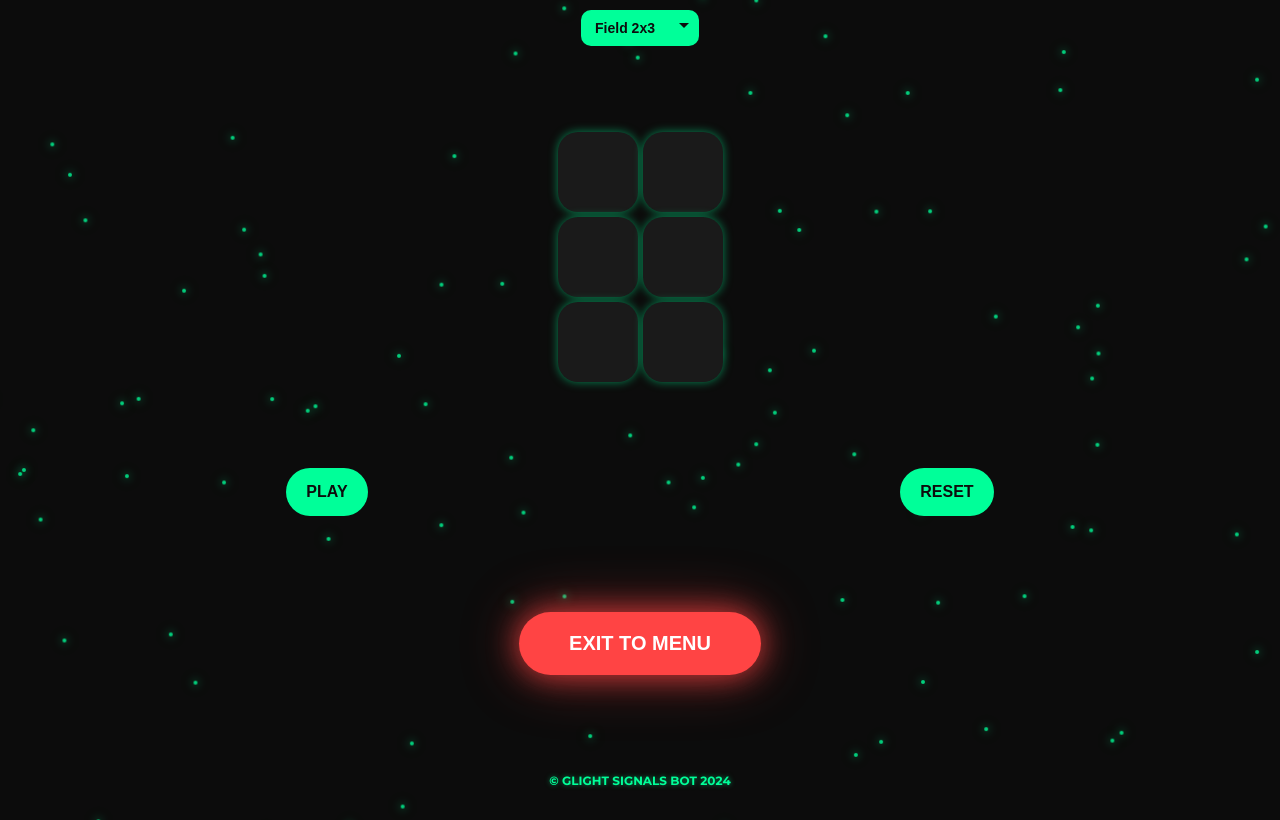
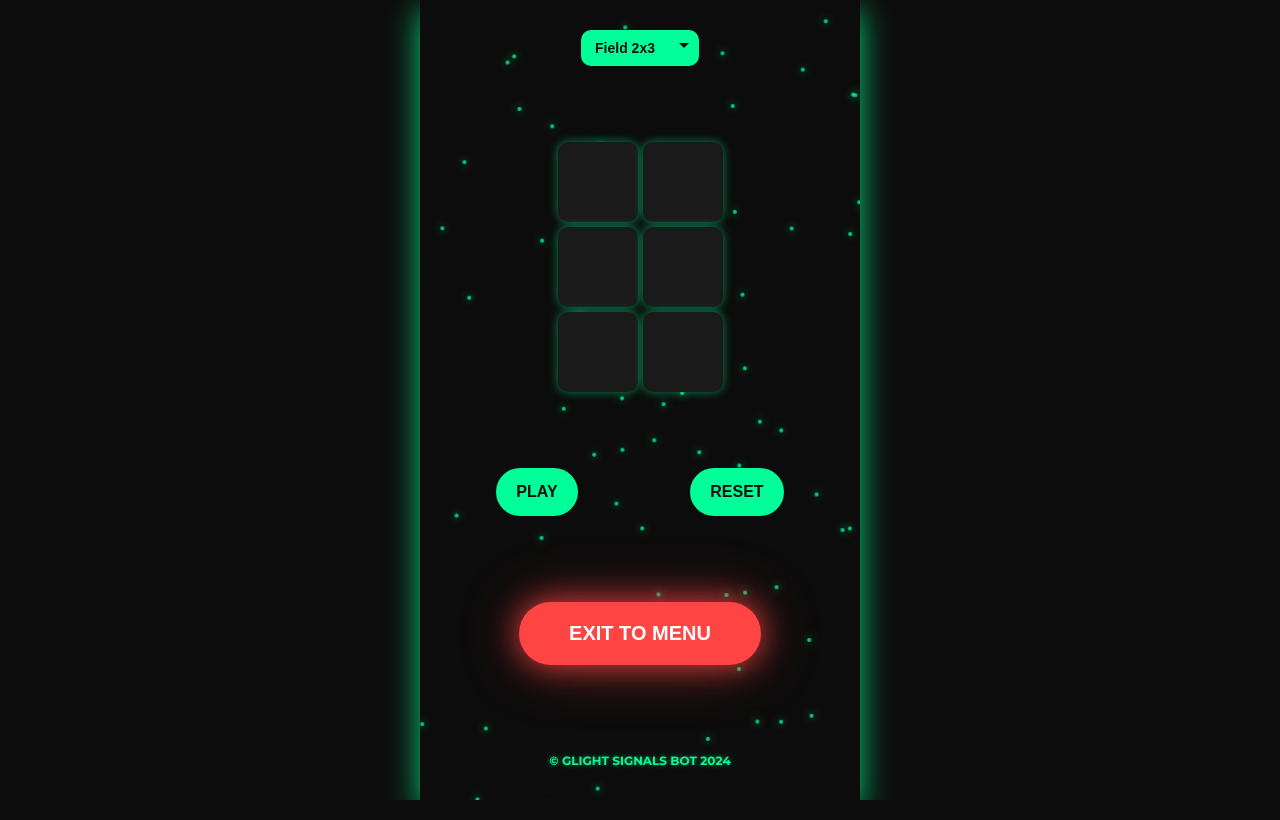
Before and after one commit to BanikGLT/JetxAPP, a Flask app: page /bombucks in a window 1280 px wide. Run offline with Flask 3, Linux system fonts and the light colour scheme.

Commit message:
Update Bombucks.html

```diff
--- a/templates/Bombucks.html
+++ b/templates/Bombucks.html
@@ -12,7 +12,6 @@
             justify-content: center;
             align-items: center;
             height: 100vh;
-            width: 100vw; /* Полная ширина */
             margin: 0;
             padding: 0;
             font-family: 'Montserrat', sans-serif;
@@ -27,28 +26,29 @@
             flex-direction: column;
             align-items: center;
             justify-content: space-between;
-            width: 100vw; /* Полная ширина */
-            height: 100vh; /* Полная высота */
+            width: 100%;
+            max-width: 400px;
+            height: 95vh;
             background: rgba(13, 13, 13, 0.9);
             padding: 20px;
-            border-radius: 0; /* Убраны закругления */
+            border-radius: 0; /* Убрали закругление */
             box-shadow: 0 10px 30px rgba(0, 255, 153, 0.8);
             overflow: hidden;
             z-index: 1;
         }
 
-        /* Анимированный фон */
+        /* Анимированный фон, расширенный для покрытия всего экрана */
         .background {
             position: absolute;
-            top: -10%; /* Расширение */
+            top: -10%; /* Поднято выше контейнера */
             left: -10%;
-            width: 120%; /* Расширенная ширина */
-            height: 120%; /* Расширенная высота */
+            width: 120%;
+            height: 120%;
             z-index: 0;
             overflow: hidden;
         }
 
-        /* Частицы фона */
+        /* Частицы для анимированного фона */
         .particle {
             position: absolute;
             background-color: rgba(0, 255, 153, 0.8);
@@ -73,7 +73,9 @@
             }
         }
 
-        /* Стили интерфейса */
+        /* Остальной ваш код для интерфейса и функционала */
+
+        /* Стили для интерфейса */
         .grid-wrapper {
             position: relative;
             width: 100%;
@@ -93,7 +95,7 @@
 
         .cell {
             background-color: #1a1a1a;
-            border-radius: 10px; /* Будет переопределен через JS */
+            border-radius: 10px;
             display: flex;
             align-items: center;
             justify-content: center;
@@ -112,7 +114,6 @@
             border: 2px solid #00ff99;
         }
 
-        /* Анимация сигнала */
         .cell.active.animate {
             animation: signalEffect 0.6s forwards;
         }
@@ -162,7 +163,6 @@
             box-shadow: 0 0 20px rgba(0, 255, 153, 0.8), 0 0 40px rgba(0, 255, 153, 0.4);
         }
 
-        /* Стили для кнопки NEXT STEP */
         .controls .next-step {
             background-color: #00cc77;
             color: #0d0d0d;
@@ -251,27 +251,6 @@
             font-size: 12px;
             text-shadow: 0 0 5px rgba(0, 255, 153, 0.5);
             z-index: 2;
-        }
-
-        /* Дополнительные стили для частиц сигнала */
-        .signal-particle {
-            position: absolute;
-            width: 2px;
-            height: 2px;
-            border-radius: 50%;
-            opacity: 0;
-            animation: signalMove 0.6s forwards;
-        }
-
-        @keyframes signalMove {
-            from {
-                transform: translate(0, 0) scale(1);
-                opacity: 1;
-            }
-            to {
-                transform: translate(calc(var(--rand-x) * 20px), calc(var(--rand-y) * 20px)) scale(0.5);
-                opacity: 0;
-            }
         }
     </style>
 </head>
@@ -417,9 +396,6 @@
                 cell.classList.add('cell');
                 cell.style.width = `${cellSize}px`;
                 cell.style.height = `${cellSize}px`;
-                // Устанавливаем динамический border-radius
-                const borderRadius = Math.max(2, Math.floor(cellSize / 4)); // Минимум 2px
-                cell.style.borderRadius = `${borderRadius}px`;
                 gridContainer.appendChild(cell);
                 cells.push(cell);
             }
@@ -447,8 +423,6 @@
                 particle.style.top = Math.random() * 100 + '%';
                 particle.style.animationDuration = '0.6s';
                 particle.style.backgroundColor = `rgba(0, 255, 153, ${Math.random() * 0.6 + 0.4})`;
-                particle.style.setProperty('--rand-x', Math.random());
-                particle.style.setProperty('--rand-y', Math.random());
                 particleContainer.appendChild(particle);
             }
 
@@ -519,11 +493,7 @@
         }
 
         exitButton.addEventListener('click', () => {
-            // Если вы используете серверный фреймворк, создайте маршрут для predict.html
-            // Например, для Flask:
-            // window.location.href = '/predict';
-            // Для статического сайта:
-            window.location.href = 'templates/predict.html';
+            window.location.href = 'predict.html';
         });
 
         playButton.addEventListener('click', activateRandomSignal);
```
